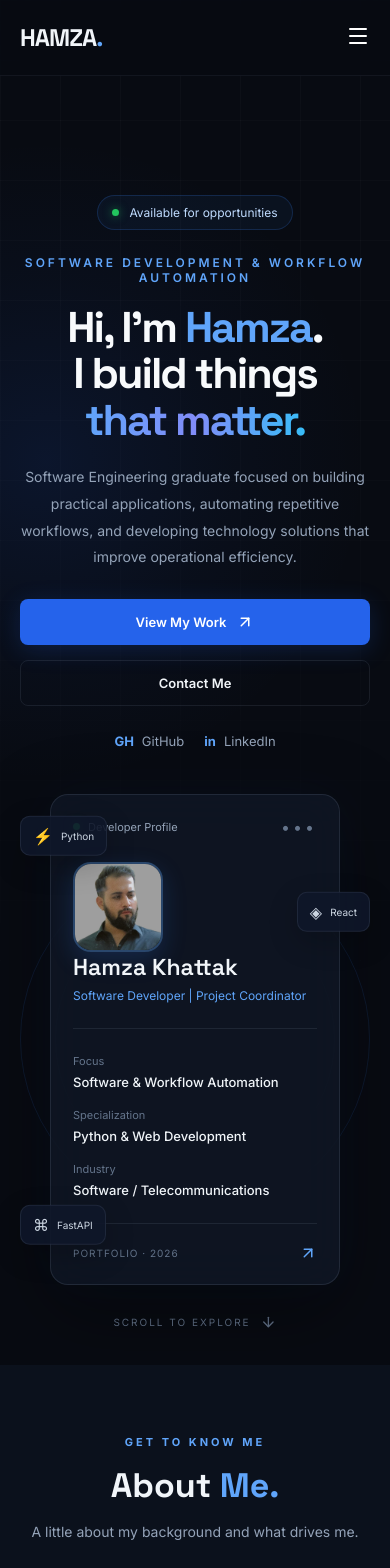
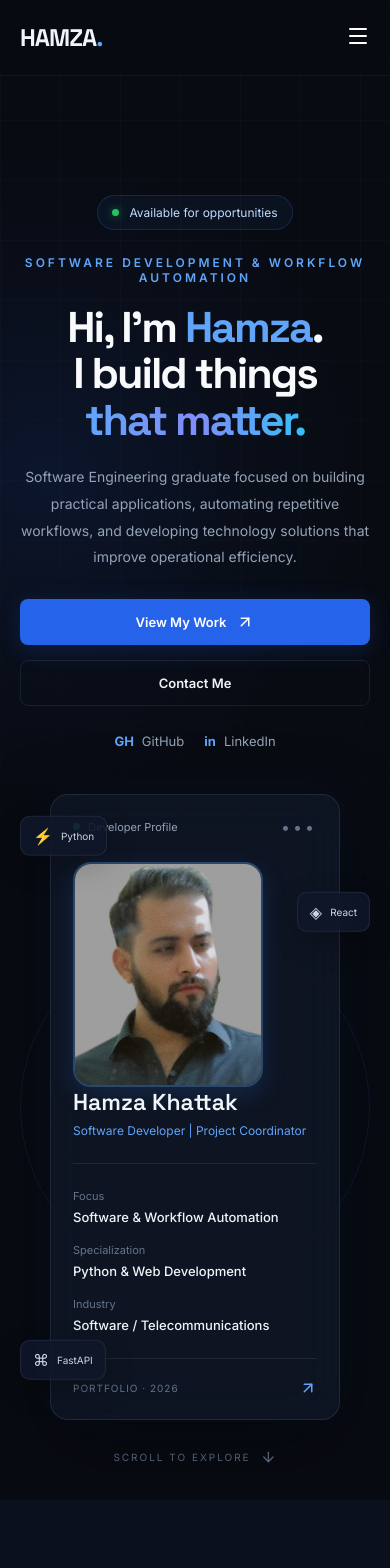
Before and after one commit to hamza987765/hamza-portfolio, a React (Vite) app: page / in a window 390 px wide. Shown: the top 1568 px of the page. Built offline with nearby package versions, Linux system fonts and the light colour scheme.

Commit message:
Enlarge profile picture

```diff
--- a/src/App.css
+++ b/src/App.css
@@ -1729,3 +1729,17 @@ section[id] {
   font-size: 24px;
   opacity: 0.8;
 }
+/* Enlarge profile picture — preserve original design */
+.profile-photo {
+  width: 220px;
+  height: 260px;
+  object-fit: cover;
+}
+
+/* Mobile adjustment */
+@media (max-width: 768px) {
+  .profile-photo {
+    width: 190px;
+    height: 225px;
+  }
+}
```
